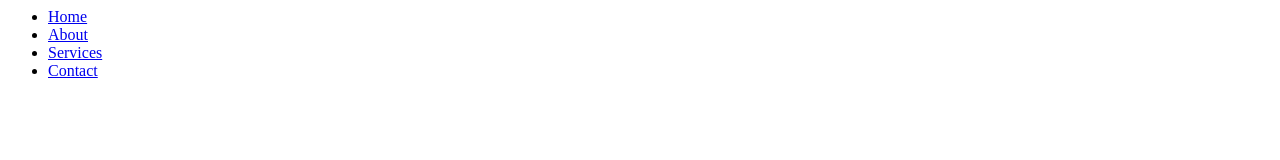
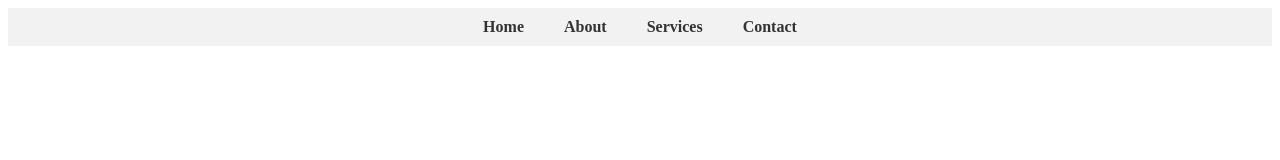
Before and after one commit to sanj16/VAA, a plain HTML site: page navbar.html in a window 1280 px wide. Drawn offline with Linux system fonts and the light colour scheme.

Commit message:
chat gipittyyy

```diff
--- a/CSS/ext.css
+++ b/CSS/ext.css
@@ -0,0 +1,33 @@
+nav {
+    background-color: #f2f2f2;
+    padding: 10px;
+  }
+
+  nav ul {
+    list-style-type: none;
+    margin: 0;
+    padding: 0;
+    display: flex;
+    justify-content: center;
+  }
+
+  nav li {
+    margin: 0 10px;
+  }
+
+  nav a {
+    text-decoration: none;
+    color: #333;
+    font-weight: bold;
+    padding: 5px 10px;
+  }
+
+  nav a:hover {
+    background-color: #333;
+    color: #fff;
+  }
+
+  nav a.active {
+    background-color: #333;
+    color: #fff;
+  }
--- a/navbar.html
+++ b/navbar.html
@@ -1,3 +1,4 @@
+<link rel="stylesheet" type="text/css" href="CSS/ext.css">
 <nav>
     <ul>
       <li><a href="#">Home</a></li>
```
